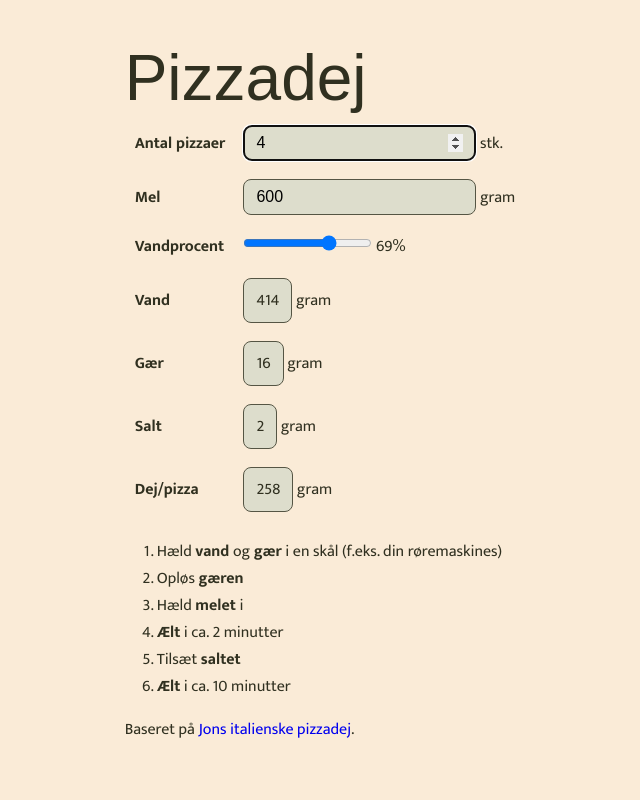
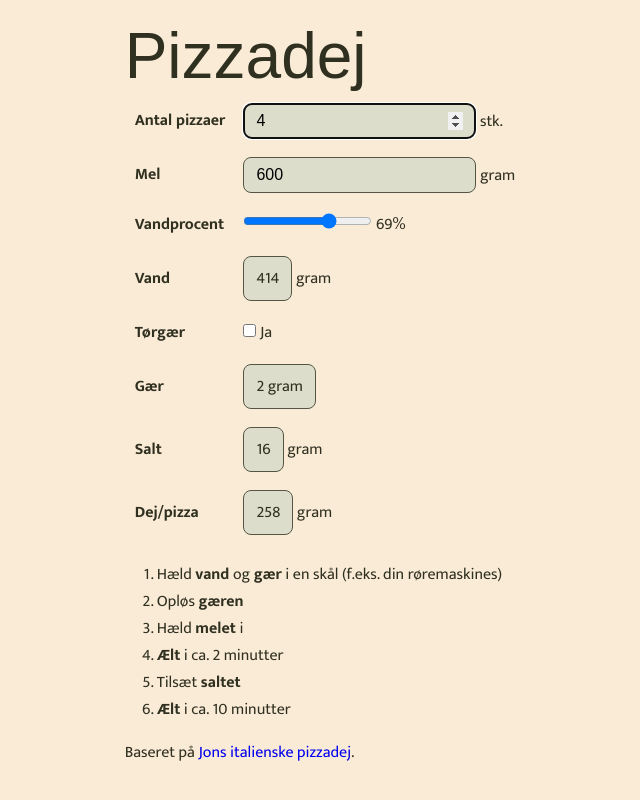
Before and after one commit to Znegl/pizza-dough, a Vue app: page / in a window 1280 px wide. Shown: the whole page, without its empty margins (315-955 px from the left). Built offline with nearby package versions, Linux system fonts and the light colour scheme; a web font is replaced by a local one.

Commit message:
Added support for dry yeast

```diff
--- a/src/App.vue
+++ b/src/App.vue
@@ -7,8 +7,9 @@ const ratio = ref(Math.round(415 / 600 * 100))
 
 const water = computed(() => flour.value * ratio.value / 100)
 
-const yeast = computed(() => Math.round(flour.value / 600 * 16))
-const salt = computed(() => Math.round(flour.value / 600 * 2))
+const dryYeast = ref(false)
+const yeast = computed(() => flour.value / 600 * 2 * (dryYeast.value ? 11.8 / 50 : 1))
+const salt = computed(() => Math.round(flour.value / 600 * 16))
 
 const totalWeight = computed(() => flour.value + water.value + yeast.value + salt.value)
 const doughPerPizza = computed(() => Math.floor(totalWeight.value / pizzas.value))
@@ -39,10 +40,24 @@ const doughPerPizza = computed(() => Math.floor(totalWeight.value / pizzas.value
         </td>
       </tr>
       <tr>
+        <th>Tørgær</th>
+        <td>
+          <input type="checkbox" v-model="dryYeast">
+          Ja
+        </td>
+      </tr>
+      <tr>
         <th>Gær</th>
         <td>
-          <output>{{ yeast }}</output>
-          gram
+          <output>{{
+              yeast.toLocaleString('da', {
+                style: 'unit',
+                unit: 'gram',
+                unitDisplay: 'long',
+                maximumFractionDigits: 1
+              })
+            }}
+          </output>
         </td>
       </tr>
       <tr>
@@ -55,7 +70,7 @@ const doughPerPizza = computed(() => Math.floor(totalWeight.value / pizzas.value
       <tr>
         <th>Dej/pizza</th>
         <td>
-          <output>{{ doughPerPizza}}</output>
+          <output>{{ doughPerPizza }}</output>
           gram
         </td>
       </tr>
```
